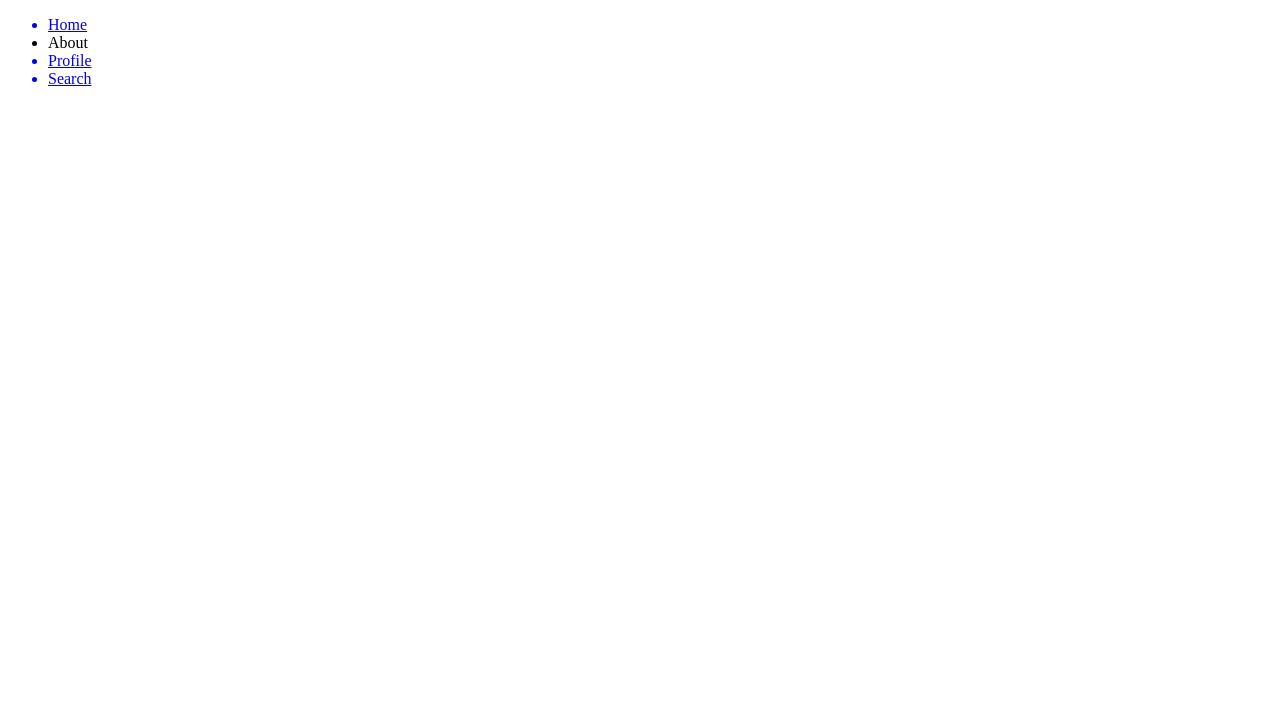
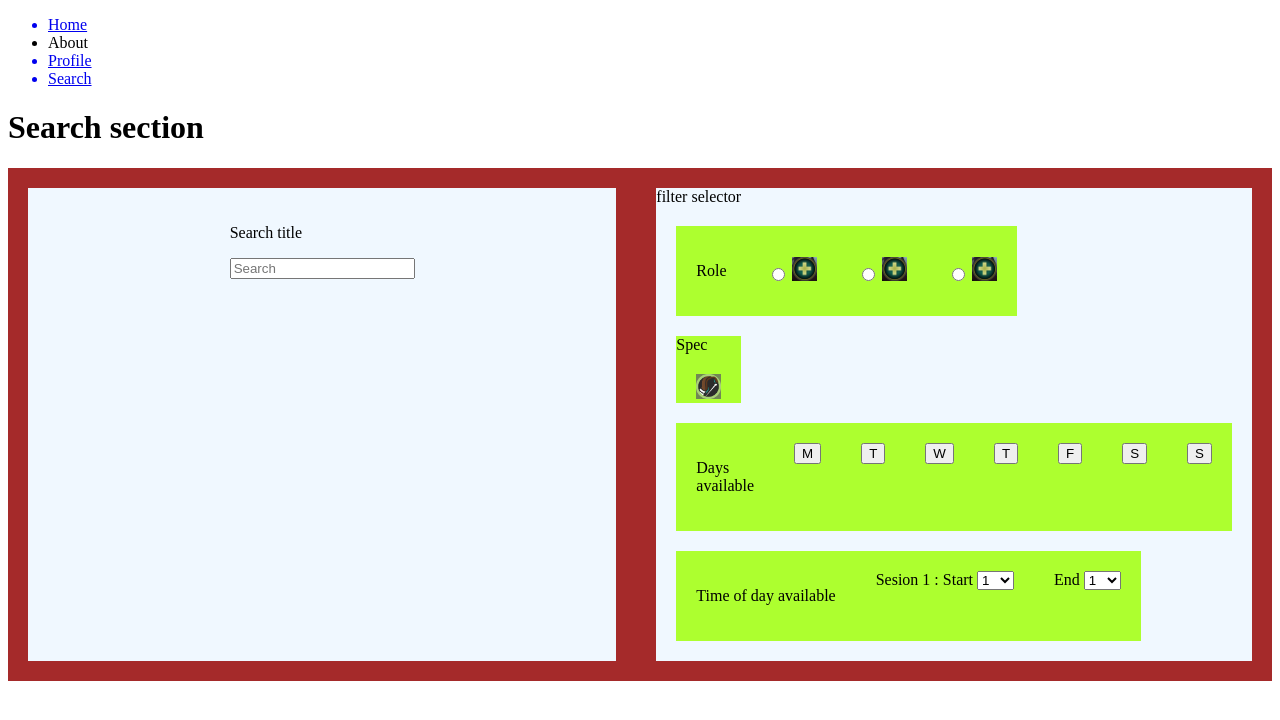
Before and after one commit to Foswa9/WoW-Project, a plain HTML site: page search.html in a window 1280 px wide. Drawn offline with Linux system fonts and the light colour scheme.

Commit message:
Work done on the search page

```diff
--- /dev/null
+++ b/css/stylsheetsearch.css
@@ -0,0 +1,43 @@
+#searchsection-parent{
+    display: flex;
+    justify-content: center;
+}
+
+.parent-wrapper{
+    display: flex;
+
+    justify-content: space-around;
+    background-color: brown;
+}
+.parent-wrapper div{
+    width: 100%;
+    background-color: aliceblue;
+    margin: 20px;
+}
+#giltersection-parent div{
+    background-color: greenyellow;
+    width: fit-content;
+}
+
+#searchbar{
+    width: fit-content;
+}
+
+#role{
+    background-color: greenyellow;
+    display: flex;
+    justify-content: center;
+    align-items: center;
+}
+
+#role div{
+
+}
+
+#days-availble{
+    display: flex;
+}
+
+#time{
+    display: flex;
+}
--- a/search.html
+++ b/search.html
@@ -5,6 +5,7 @@
     <meta http-equiv="X-UA-Compatible" content="IE=edge">
     <meta name="viewport" content="width=device-width, initial-scale=1.0">
     <title>Search</title>
+    <link href="css/stylsheetsearch.css" type="text/css" rel="stylesheet">
 </head>
 <body>
     <header>
@@ -17,5 +18,85 @@
             </ul>
         </nav>
     </header>
+    <h1>Search section</h1>
+
+    <div class="parent-wrapper">
+        <div id="searchsection-parent">
+
+            <div id="searchbar">
+                <p>Search title</p>
+                <input type="text" placeholder="Search">
+            </div>
+        </div>
+
+
+        <div id="giltersection-parent">filter selector
+            <div id="role">
+                <div><p>Role</p></div>
+                <div>
+                    <input type="radio" name="role">
+                    <img src="images/healer-icon.png" alt="" width="25"></div>
+                <div>
+                    <input type="radio" name="role">
+                    <img src="images/healer-icon.png" alt="" width="25"></div>
+                <div>
+                    <input type="radio" name="role">
+                    <img src="images/healer-icon.png" alt="" width="25"></div>
+            </div>
+            <div>
+                <p>Spec</p>
+                <div><img src="images/hunter-icon.png" width="25"></div>
+            </div>
+            <div id="days-availble">
+
+                    <div><p>Days available</p></div>
+                    <div><button>M</button></div>
+                    <div><button>T</button></div>
+                    <div><button>W</button></div>
+                    <div><button>T</button></div>
+                    <div><button>F</button></div>
+                    <div><button>S</button></div>
+                    <div><button>S</button></div>
+
+            </div>
+            <div id="time">
+                <div><p>Time of day available</p></div>
+                <div>
+                    <label for="start-label">Sesion 1 : Start</label>
+                    <select name="Start" id="start-label">
+                        <option>1</option>
+                        <option>2</option>
+                        <option>3</option>
+                        <option>4</option>
+                        <option>5</option>
+                        <option>6</option>
+                        <option>7</option>
+                        <option>8</option>
+                        <option>9</option>
+                        <option>10</option>
+                        <option>11</option>
+                        <option>12</option>
+                    </select>
+                </div>
+                <div>
+                    <label for="end-label">End</label>
+                    <select name="End" id="end-label">
+                        <option>1</option>
+                        <option>2</option>
+                        <option>3</option>
+                        <option>4</option>
+                        <option>5</option>
+                        <option>6</option>
+                        <option>7</option>
+                        <option>8</option>
+                        <option>9</option>
+                        <option>10</option>
+                        <option>11</option>
+                        <option>12</option>
+                        </select>
+                    </div>
+            </div>
+        </div>
+    </div>
 </body>
 </html>
```
Also changed, not shown: images/healer-icon.png (added).
